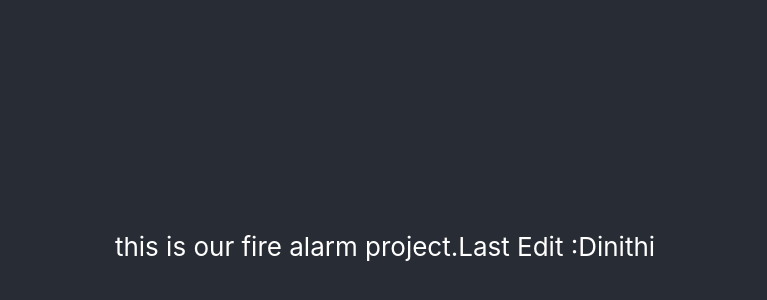
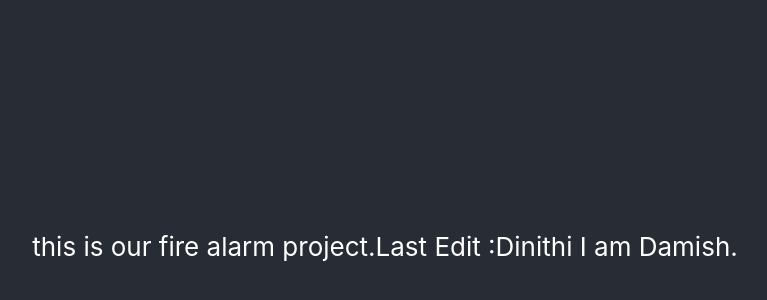
Before and after one commit to Damish/Fire_Alarm_WC, a React (Create React App) app: page / in a window 1280 px wide. Shown: the part 154-454 px from the top of the page, without its empty margins (255-1022 px from the left). Built offline with nearby package versions, Linux system fonts and the light colour scheme.

Commit message:
Damish committed

```diff
--- a/src/App.js
+++ b/src/App.js
@@ -8,6 +8,7 @@ function App() {
       <header className="App-header">
 
         <p>this is our fire alarm project.Last Edit :Dinithi
+            I am Damish.
         </p>
 
       </header>
```
